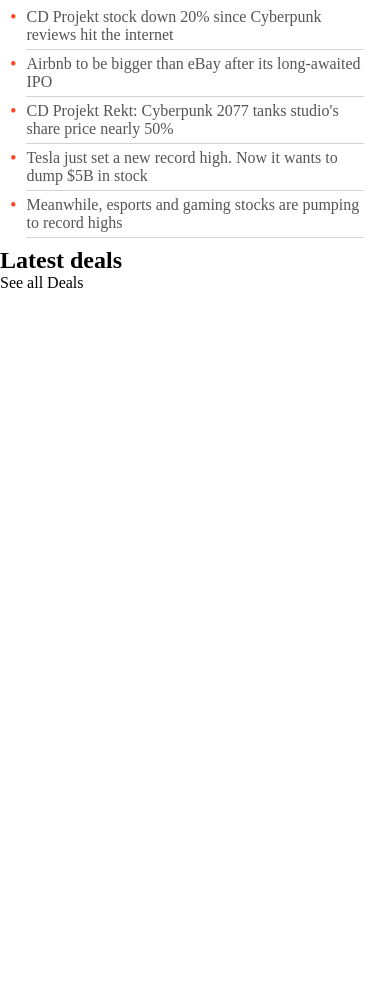
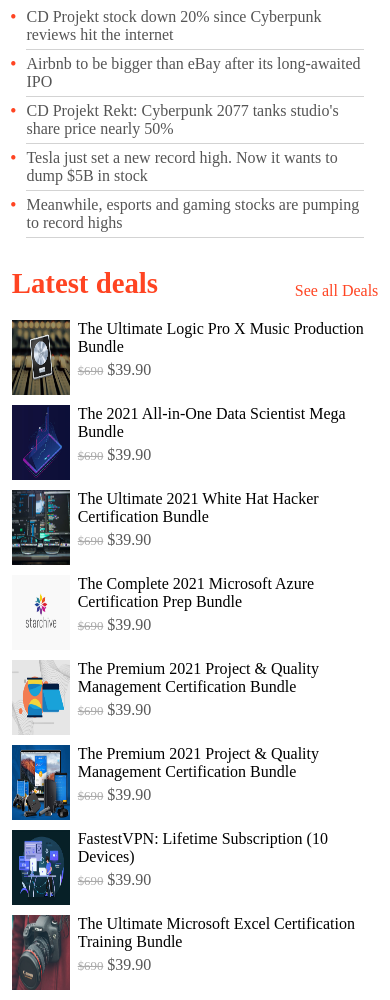
Before and after one commit to Moreneecoder/keji-miguel-responsive-web-design, a plain HTML site: page index.html in a window 390 px wide. Shown: the part 9320-10320 px from the top of the page. Before the commit the page ends 9756 px from the top, so only its background shows below. Drawn offline with Linux system fonts and the light colour scheme.

Commit message:
add mobile styling for latest deals

```diff
--- a/assets/css/style.css
+++ b/assets/css/style.css
@@ -223,20 +223,15 @@
   margin: 2px 4px;
 }
 
-.topics-item h2{
+.topics-item h2 {
   color: #f42;
   font-size: 1.8em;
   margin: 10px 0;
 }
+
 .topics-item-img {
   height: 370px;
   position: relative;
-  background-position: center;
-  background-repeat: no-repeat;
-  background-size: cover;
-}
-
-.topics-item-img {
   background-position: center;
   background-repeat: no-repeat;
   background-size: cover;
@@ -302,7 +297,7 @@
 }
 
 .mini-topic section p:last-child {
-font-weight: bold;
+  font-weight: bold;
 }
 
 .mini-topic section {
@@ -320,7 +315,6 @@
   color: #555;
 }
 
-
 .topics-item ul li::before {
   content: "\2022";  /* Add content: \2022 is the CSS Code/unicode for a bullet */
   color: #f42; /* Change the color */
@@ -329,3 +323,50 @@
   width: 1em; /* Also needed for space (tweak if needed) */
   margin-left: -1em; /* Also needed for space (tweak if needed) */
 }
+
+.latest-deals {
+  padding: 0 3%;
+  margin-top: 20px;
+}
+
+.latest-deals-item {
+  display: flex;
+  justify-content: space-between;
+  margin-bottom: 10px;
+  width: 100%;
+  height: 75px;
+}
+
+.latest-deals-item section {
+  width: 82%;
+}
+
+.latest-deals-item section p:first-child {
+  margin-bottom: 5px;
+}
+
+.latest-deals-item section p:last-child span {
+  color: #555;
+}
+
+.latest-deals-item section p:last-child del {
+  font-size: 0.8em;
+  color: #aaa;
+}
+
+.latest-deals-item img {
+  width: 16%;
+  height: auto;
+}
+
+.deals-headers {
+  display: flex;
+  align-items: flex-end;
+  color: #f42;
+  margin-bottom: 20px;
+}
+
+.deals-headers h2 {
+  flex: 2;
+  font-size: 1.8em;
+}
--- a/index.html
+++ b/index.html
@@ -551,76 +551,75 @@
         </ul>
       </section>
 
-
-
-
-
-
-
-
-
-
     </section>
 
     <section class="latest-deals">
-      <section>
+      <section class="deals-headers">
         <h2>Latest deals</h2>
         <p>See all Deals</p>
       </section>
+
       <section class="latest-deals-item">
-        <img src="" alt="">
+        <img src="assets/images/latest-deals-1.jpg" alt="latest deals image">
         <section>
-          <p></p>
-          <p></p>
+          <p>The Ultimate Logic Pro X Music Production Bundle</p>
+          <p> <del class="canceled-price">&dollar;690</del> <span>&dollar;39.90</span></p>
         </section>
       </section>
+
       <section class="latest-deals-item">
-        <img src="" alt="">
+        <img src="assets/images/latest-deals-2.jpg" alt="latest deals image">
         <section>
-          <p></p>
-          <p></p>
+          <p>The 2021 All-in-One Data Scientist Mega Bundle</p>
+          <p> <del class="canceled-price">&dollar;690</del> <span>&dollar;39.90</span></p>
         </section>
       </section>
+
       <section class="latest-deals-item">
-        <img src="" alt="">
+        <img src="assets/images/latest-deals-3.jpg" alt="latest deals image">
         <section>
-          <p></p>
-          <p></p>
+          <p>The Ultimate 2021 White Hat Hacker Certification Bundle</p>
+          <p> <del class="canceled-price">&dollar;690</del> <span>&dollar;39.90</span></p>
         </section>
       </section>
+
       <section class="latest-deals-item">
-        <img src="" alt="">
+        <img src="assets/images/latest-deals-4.jpg" alt="latest deals image">
         <section>
-          <p></p>
-          <p></p>
+          <p>The Complete 2021 Microsoft Azure Certification Prep Bundle</p>
+          <p> <del class="canceled-price">&dollar;690</del> <span>&dollar;39.90</span></p>
         </section>
       </section>
+
       <section class="latest-deals-item">
-        <img src="" alt="">
+        <img src="assets/images/latest-deals-5.jpg" alt="latest deals image">
         <section>
-          <p></p>
-          <p></p>
+          <p>The Premium 2021 Project &amp; Quality Management Certification Bundle</p>
+          <p> <del class="canceled-price">&dollar;690</del> <span>&dollar;39.90</span></p>
         </section>
       </section>
+
       <section class="latest-deals-item">
-        <img src="" alt="">
+        <img src="assets/images/latest-deals-6.jpg" alt="latest deals image">
         <section>
-          <p></p>
-          <p></p>
+          <p>The Premium 2021 Project &amp; Quality Management Certification Bundle</p>
+          <p> <del class="canceled-price">&dollar;690</del> <span>&dollar;39.90</span></p>
         </section>
       </section>
+
       <section class="latest-deals-item">
-        <img src="" alt="">
+        <img src="assets/images/latest-deals-7.jpg" alt="latest deals image">
         <section>
-          <p></p>
-          <p></p>
+          <p>FastestVPN: Lifetime Subscription (10 Devices)</p>
+          <p> <del class="canceled-price">&dollar;690</del> <span>&dollar;39.90</span></p>
         </section>
       </section>
+
       <section class="latest-deals-item">
-        <img src="" alt="">
+        <img src="assets/images/latest-deals-8.jpg" alt="latest deals image">
         <section>
-          <p></p>
-          <p></p>
+          <p>The Ultimate Microsoft Excel Certification Training Bundle</p>
+          <p> <del class="canceled-price">&dollar;690</del> <span>&dollar;39.90</span></p>
         </section>
       </section>
 
```
Also changed, not shown: 2 other files.
